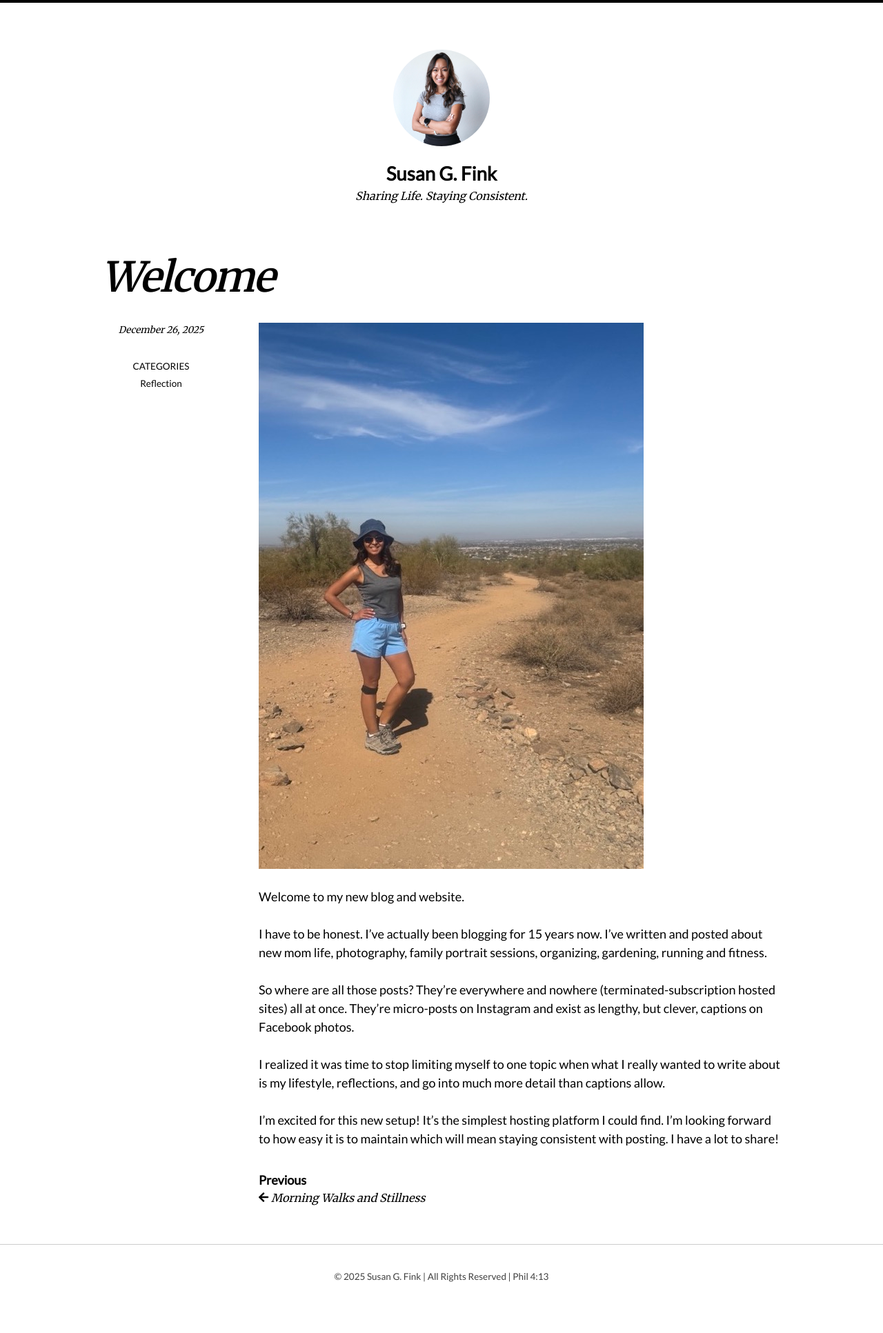
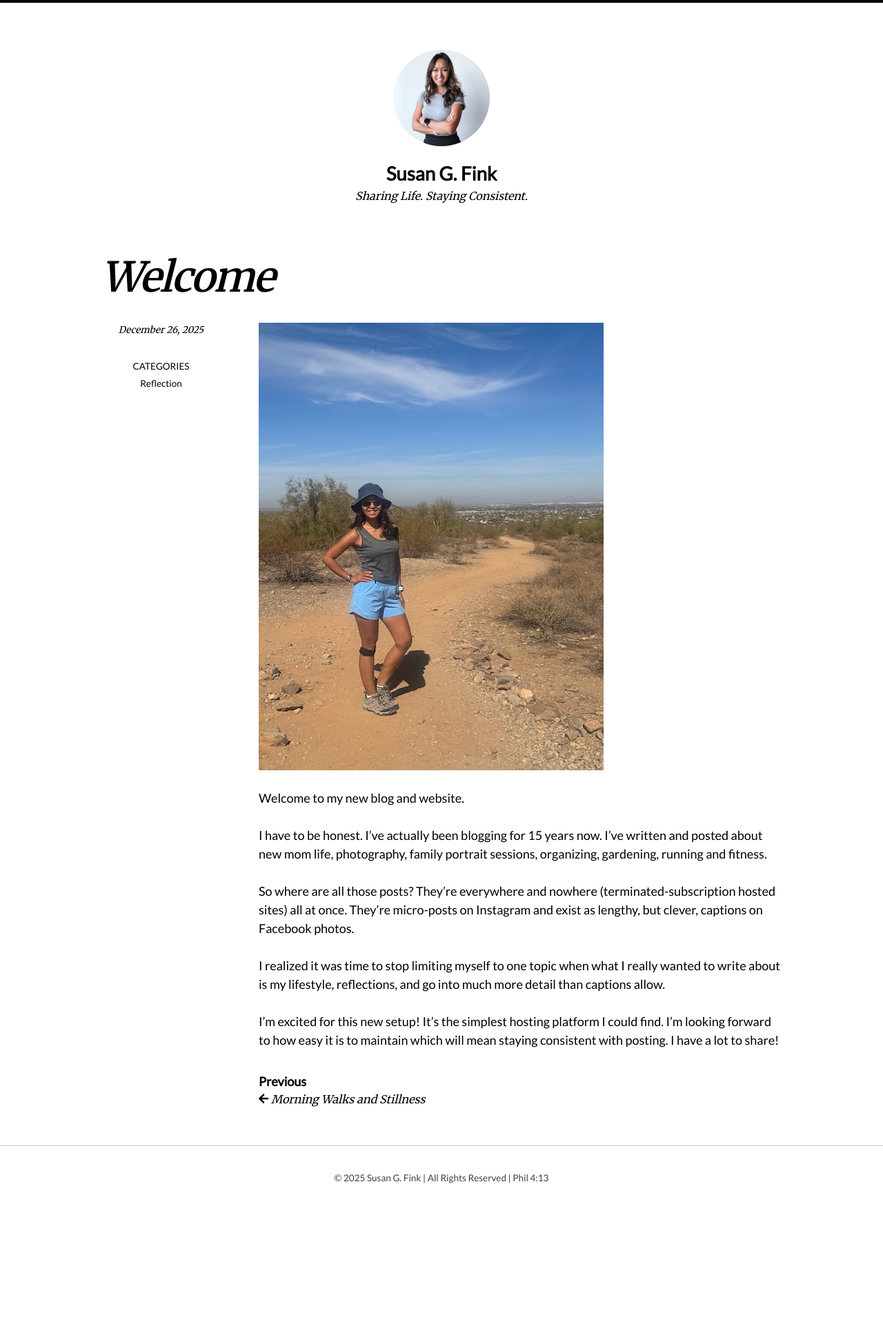
Before and after one commit to susangfink/site, a Jekyll site: the page built from _posts/2025-12-26-welcome.md, in a window 1280 px wide. Shown: the whole page at 69% size. Built offline with Jekyll 4.4.1, drawn with Linux system fonts in a browser that asks for light colours; nearby versions of some CDN libraries; after the commit the page ends 1790 px from its top, so only the background shows below that.

Commit message:
Update 2025-12-26-welcome.md

```diff
--- a/_posts/2025-12-26-welcome.md
+++ b/_posts/2025-12-26-welcome.md
@@ -5,7 +5,7 @@ categories:
 - Reflection
 ---
 
-![Susan Fink Hike](/images/SusanGFink-hike-welcome.jpeg)
+![Susan Fink Hike](/images/susanfink-hike2-welcome.jpg)
 
 Welcome to my new blog and website.
 
```
